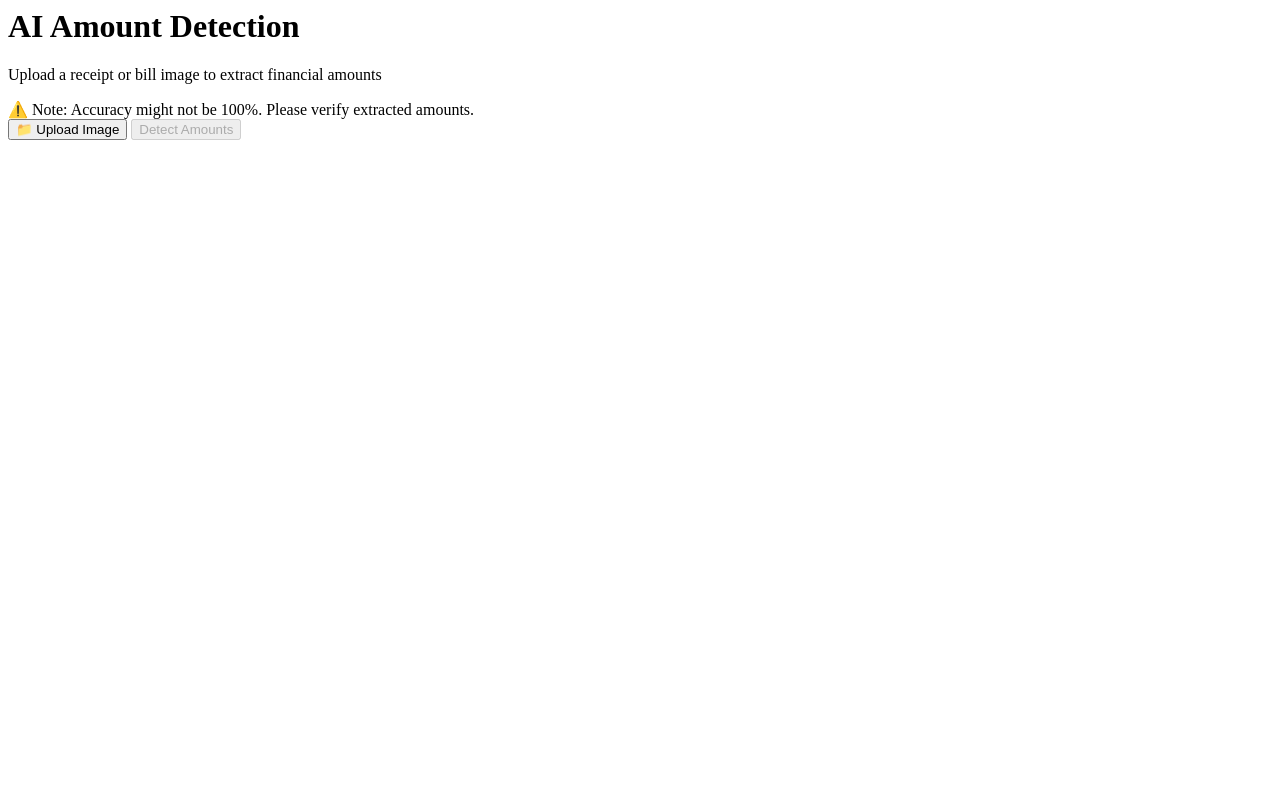
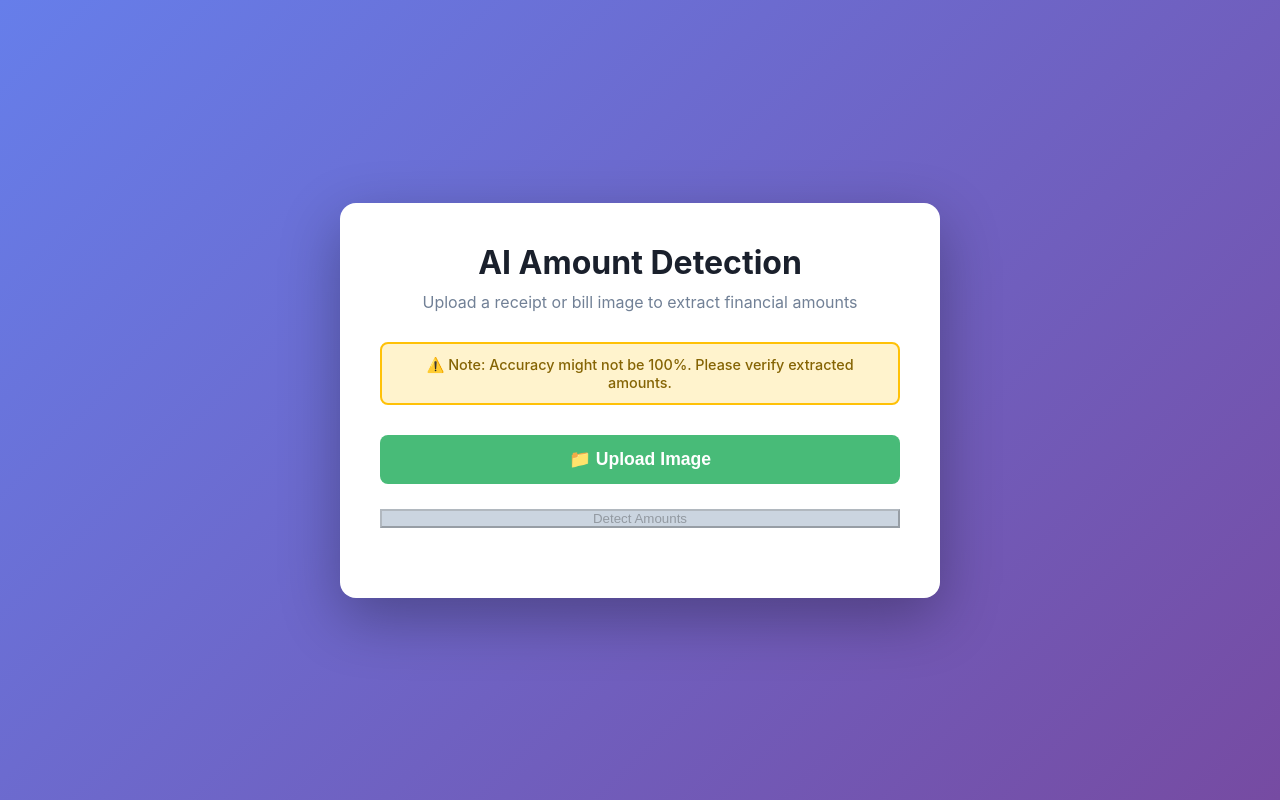
Before and after one commit to Rahul-069/AI-Powered-Amount-Detection, a website: page public/index.html in a window 1280 px wide. Drawn offline with Linux system fonts and the light colour scheme.

Commit message:
Update index.html

```diff
--- a/public/index.html
+++ b/public/index.html
@@ -1,5 +1,12 @@
+<!DOCTYPE html>
+<html lang="en">
+<head>
+    <meta charset="UTF-8">
+    <meta name="viewport" content="width=device-width, initial-scale=1.0">
+    <title>AI Amount Detection</title>
+    <link rel="stylesheet" href="style.css">
+</head>
 <body>
-    <div class="page-wrapper">
     <div class="container">
         <header>
             <h1>AI Amount Detection</h1>
@@ -33,5 +40,7 @@
             <div id="resultsContent"></div>
         </div>
     </div>
-    </div>
+
+    <script src="app.js"></script>
 </body>
+</html>
```
Lines whose indentation alone changed are shown as unchanged.
